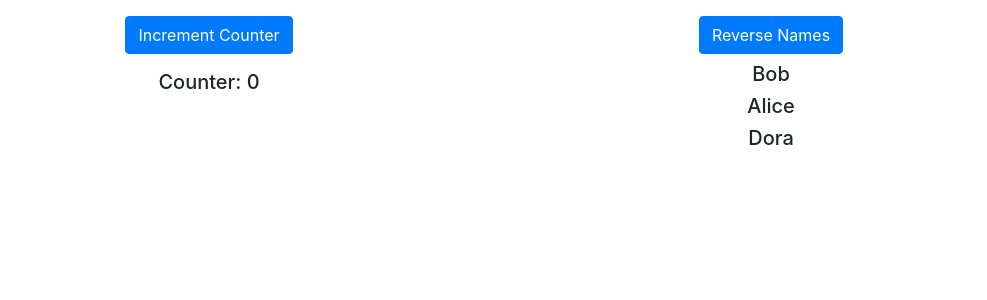
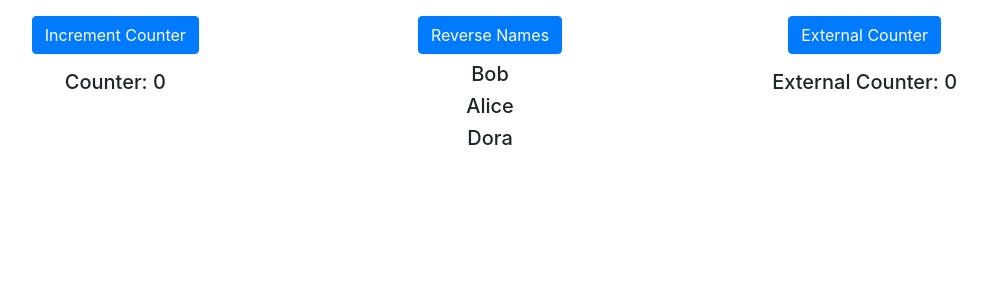
Before and after one commit to ndminh1307js/pro-react-16, a React (Create React App) app in the folder Chapter-13/lifecycle/: page / in a window 1280 px wide. Shown: the top 300 px of the page, without its empty margins (150-1137 px from the left). Built offline with nearby package versions, Linux system fonts and the light colour scheme.

Commit message:
Explicitly Triggering Reconcilation

```diff
--- a/Chapter-13/lifecycle/src/App.js
+++ b/Chapter-13/lifecycle/src/App.js
@@ -1,6 +1,7 @@
 import React, { Component } from 'react';
 import { Message } from './Message';
 import { List } from './List';
+import { ExternalCounter } from './ExternalCounter';
 
 export default class App extends Component {
 	constructor(props) {
@@ -19,15 +20,18 @@ export default class App extends Component {
 		return (
 			<div className='container text-center'>
 				<div className='row p-2'>
-					<div className='col-6'>
+					<div className='col-4'>
 						<Message
 							message={`Counter: ${this.state.counter}`}
 							callback={this.incrementCounter}
 							text='Increment Counter'
 						/>
 					</div>
-					<div className='col-6'>
+					<div className='col-4'>
 						<List />
+					</div>
+					<div className='col-4'>
+						<ExternalCounter />
 					</div>
 				</div>
 			</div>
--- /dev/null
+++ b/Chapter-13/lifecycle/src/ExternalCounter.js
@@ -0,0 +1,26 @@
+import React, { Component } from 'react';
+import { ActionButton } from './ActionButton';
+
+let externalCounter = 0;
+
+export class ExternalCounter extends Component {
+	incrementCounter = () => {
+		externalCounter++;
+		this.forceUpdate();
+	};
+
+	render() {
+		console.log('Render ExternalCounter Component');
+		return (
+			<div>
+				<ActionButton
+					callback={this.incrementCounter}
+					text='External Counter'
+				/>
+				<div className='h5 text-center p-2'>
+					External Counter: {externalCounter}
+				</div>
+			</div>
+		);
+	}
+}
```
